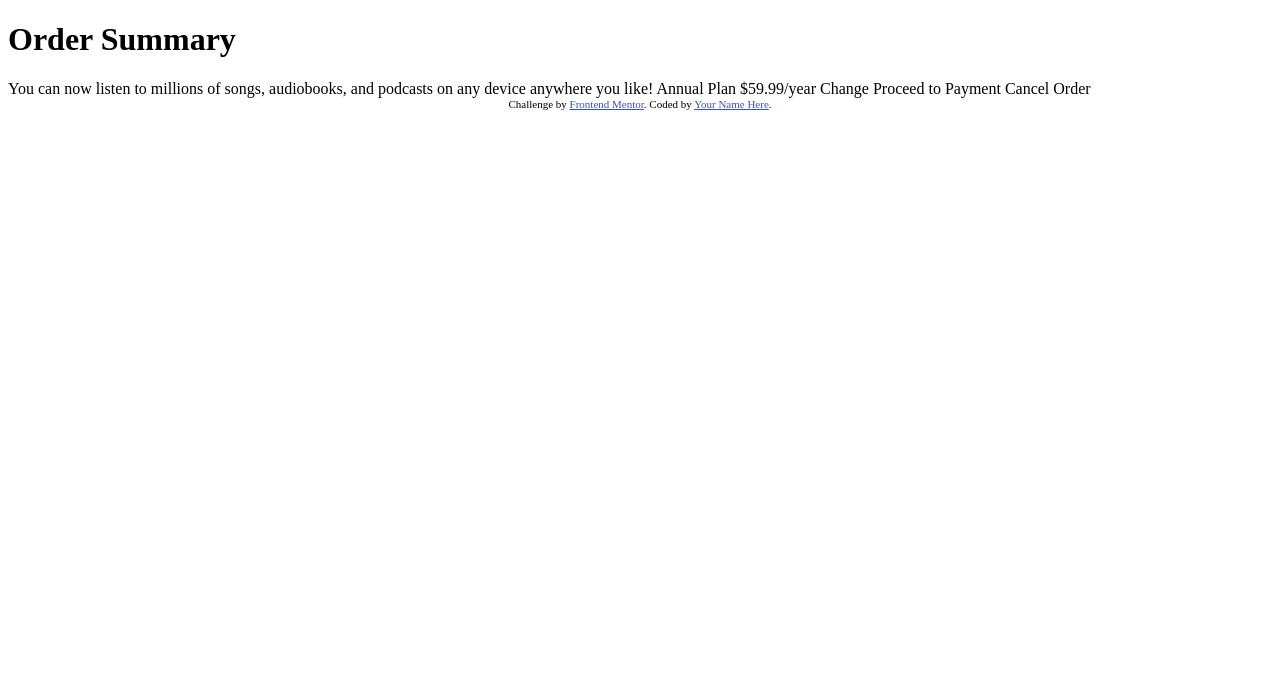
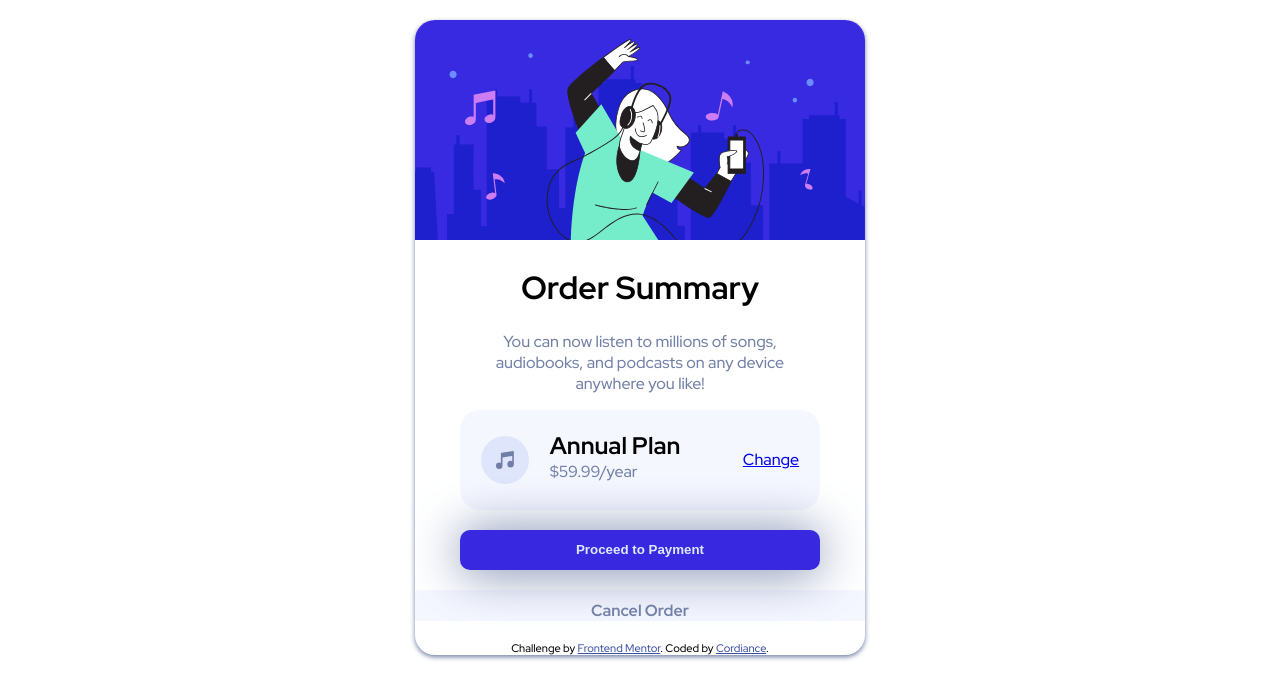
Before and after one commit to Cordiance/order-summary-component, a plain HTML site: page index.html in a window 1280 px wide. Drawn offline with Linux system fonts and the light colour scheme.

Commit message:
Changed the style of the card

```diff
--- a/index.html
+++ b/index.html
@@ -7,6 +7,7 @@
   <!-- displays site properly based on user's device -->
 
   <link rel="icon" type="image/png" sizes="32x32" href="./images/favicon-32x32.png">
+  <link rel="stylesheet" href="style.css">
 
   <title>Frontend Mentor | Order summary card</title>
 
@@ -24,23 +25,34 @@
 </head>
 
 <body>
+  <div class="card">
+    <div class="img"><img src="/images/illustration-hero.svg" alt="Girl listening to music"></div>
 
-  <h1>Order Summary</h1>
+    <div class="order">
+      <h1>Order Summary</h1>
+      <p>You can now listen to millions of songs, audiobooks, and podcasts on any
+        device anywhere you like!</p>
+    </div>
 
-  You can now listen to millions of songs, audiobooks, and podcasts on any
-  device anywhere you like!
+    <div class="plan">
+      <img src="/images/icon-music.svg" alt="Picture of a music note">
+      <div class="text">
+        <h2>Annual Plan</h2>
+        <p>$59.99/year</p>
+      </div>
+      <a href="#">Change</a>
+    </div>
 
-  Annual Plan
-  $59.99/year
+    <button class="btn"><a href="#">Proceed to Payment</a></button>
+    <div class="cancel"><a href="#">Cancel Order</a></div>
 
-  Change
 
-  Proceed to Payment
-  Cancel Order
-
-  <div class="attribution">
-    Challenge by <a href="https://www.frontendmentor.io?ref=challenge" target="_blank">Frontend Mentor</a>.
-    Coded by <a href="#">Your Name Here</a>.
+    <div class="attribution">
+      <footer>
+        Challenge by <a href="https://www.frontendmentor.io?ref=challenge" target="_blank">Frontend Mentor</a>.
+        Coded by <a href="https://github.com/Cordiance">Cordiance</a>.
+    </div>
+    </footer>
   </div>
 </body>
 
--- /dev/null
+++ b/style.scss
@@ -0,0 +1,106 @@
+$paleblue: hsl(225, 100%, 94%);
+$brightblue: hsl(245, 75%, 52%);
+$verypaleblue:hsl(225, 100%, 98%);
+$desaturatedblue:hsl(224, 23%, 55%);
+$darkblue:hsl(223, 47%, 23%);
+
+@import url('https://fonts.googleapis.com/css2?family=Raleway:wght@800&family=Red+Hat+Display:wght@500;700;900&display=swap');
+
+body {
+    font-family: "Red Hat Display", sans-serif;
+    font-size: 16px;
+    text-align: center;
+    margin: 0;
+    padding: 0;
+    max-width: 1440px;
+    max-height: 1056px;
+
+    .card {
+        max-width: 450px;
+        margin: 20px auto;
+        border-radius: 20px;
+        box-shadow: 0 2px 5px $desaturatedblue;
+
+        .img img {
+            border-radius: 20px 20px 0 0;
+        }
+
+        .order {
+            width: 80%;
+            margin: auto;
+
+            p {
+                color: $desaturatedblue;
+            }
+        }
+
+        .plan {
+            display: grid;
+            grid-auto-flow: column;
+            margin: auto;
+            height: 100px;
+            width: 80%;
+            background-color: $verypaleblue;
+            border-radius: 20px;
+
+            img {
+                display: block;
+                margin: auto;
+            }
+
+            .text {
+                text-align: left;
+
+                h2 {
+                    margin-bottom: 0;
+                }
+
+                p {
+                    margin-top: 0;
+                    color: $desaturatedblue;
+                }
+            }
+
+            a {
+                margin: auto;
+            }
+        }
+
+        .btn {
+            width: 80%;
+            height: 40px;
+            margin: 20px auto;
+            border-radius: 10px;
+            background-color: $brightblue;
+            box-shadow: 0 2px 50px $desaturatedblue;
+            border: none;
+
+            a {
+                color: $paleblue;
+                font-weight: 900;
+                text-decoration: none;
+            }
+        }
+
+        .cancel {
+            padding-top: 10px;
+            background-color: $verypaleblue;
+            box-shadow: none;
+
+            a,
+            :active {
+                text-decoration: none;
+                color: $desaturatedblue;
+                font-weight: 600;
+
+            }
+
+        }
+
+
+        .attribution {
+            margin-top: 20px;
+        }
+
+    }
+}
```
Also changed, not shown: style.css, 1 other file.
